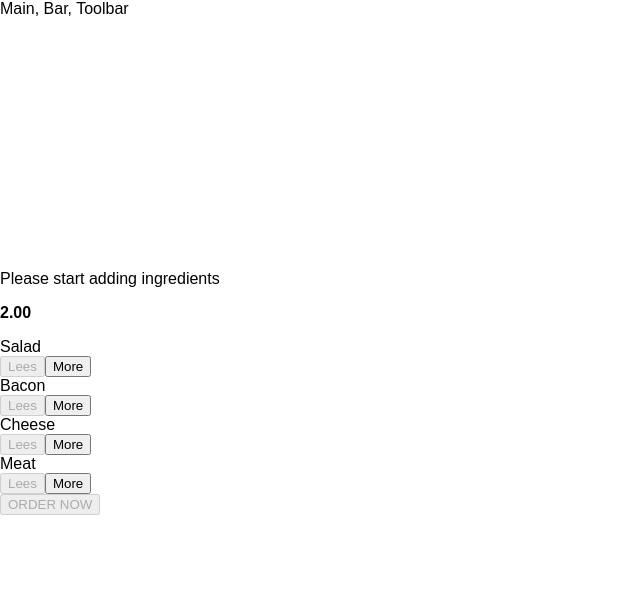
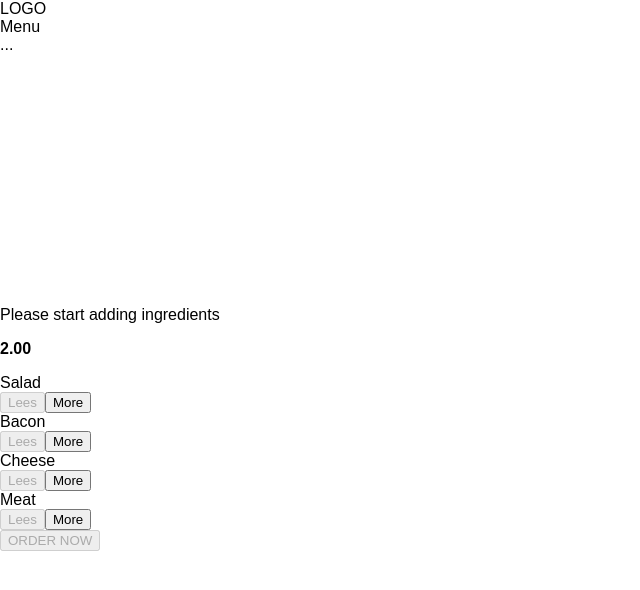
Before and after one commit to mebeborn/burger-builder, a React app: page / in a window 1280 px wide. Shown: the top 590 px of the page, without its empty margins (0-640 px from the left). Built offline with nearby package versions, Linux system fonts and the light colour scheme.

Commit message:
Navigation

```diff
--- a/src/components/Layout/Layout.css
+++ b/src/components/Layout/Layout.css
@@ -1,3 +1,3 @@
 .Content {
-  margin-top: 15px;
+  margin-top: 71px;
 }
--- a/src/components/Layout/Layout.js
+++ b/src/components/Layout/Layout.js
@@ -1,12 +1,13 @@
 import React from 'react';
 import Aux from '../../hoc/ReactAux';
+import Toolbar from '../UI/Navigation/Toolbar/Toolbar';
 
 import classes from './Layout.css'
 
 const layout = (props) => {
   return (
     <Aux>
-      <div>Main, Bar, Toolbar</div>
+      <Toolbar />
       <main className={classes.Content}>{props.children}</main>
     </Aux>
   )
--- /dev/null
+++ b/src/components/UI/Navigation/Toolbar/Toolbar.css
@@ -0,0 +1,17 @@
+.Toolbar {
+  width: 100%;
+  height: 56px;
+  position: fixed;
+  top: 0;
+  left: 0;
+  display: flex;
+  justify-content: space-between;
+  align-items: center;
+  padding: 0 20px;
+  z-index: 90;
+  background-color: #703B09;
+}
+
+.Toolbar nav {
+  height: 100%;
+}
--- /dev/null
+++ b/src/components/UI/Navigation/Toolbar/Toolbar.js
@@ -0,0 +1,14 @@
+import React from 'react';
+import classes from './Toolbar.css';
+
+const toolbar = () => {
+  return (
+    <header className={classes.Toolbar}>
+      <div>LOGO</div>
+      <div>Menu</div>
+      <nav>...</nav>
+    </header>
+  );
+}
+
+export default toolbar;
```
